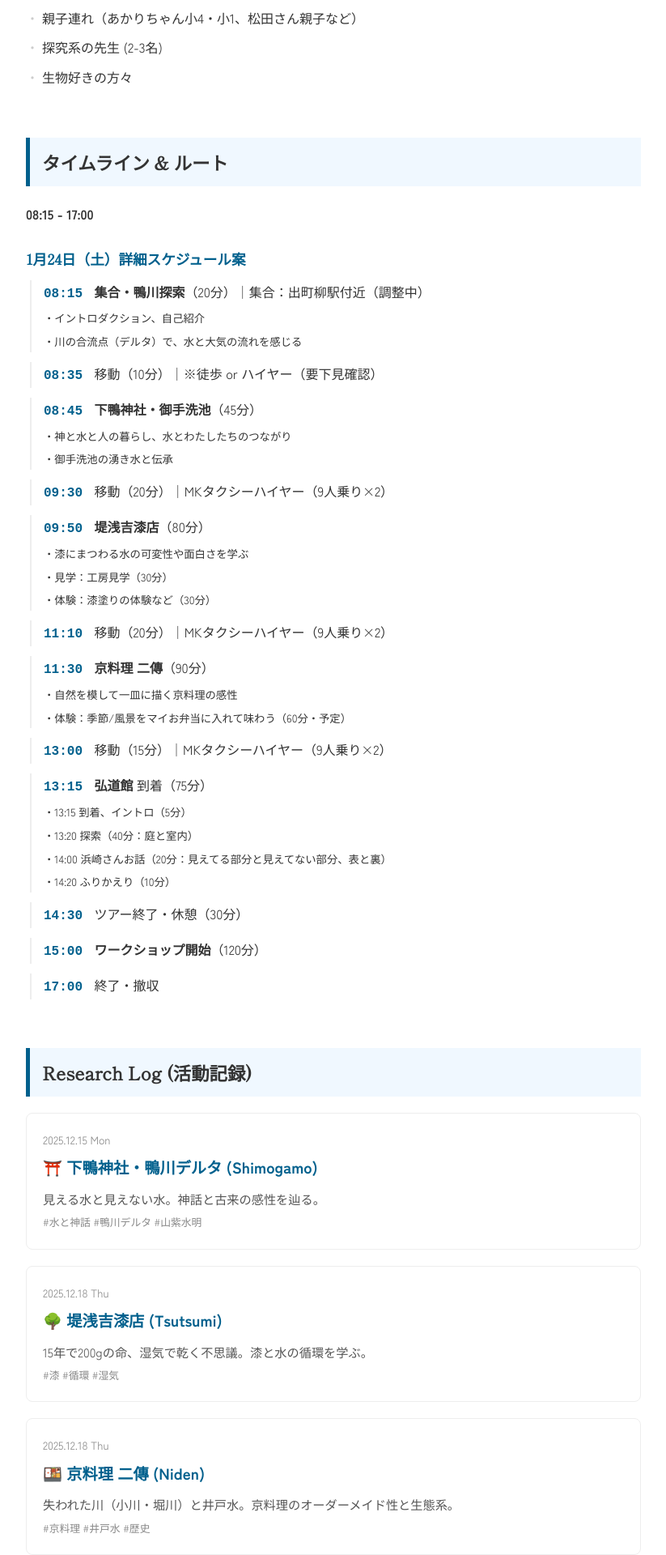
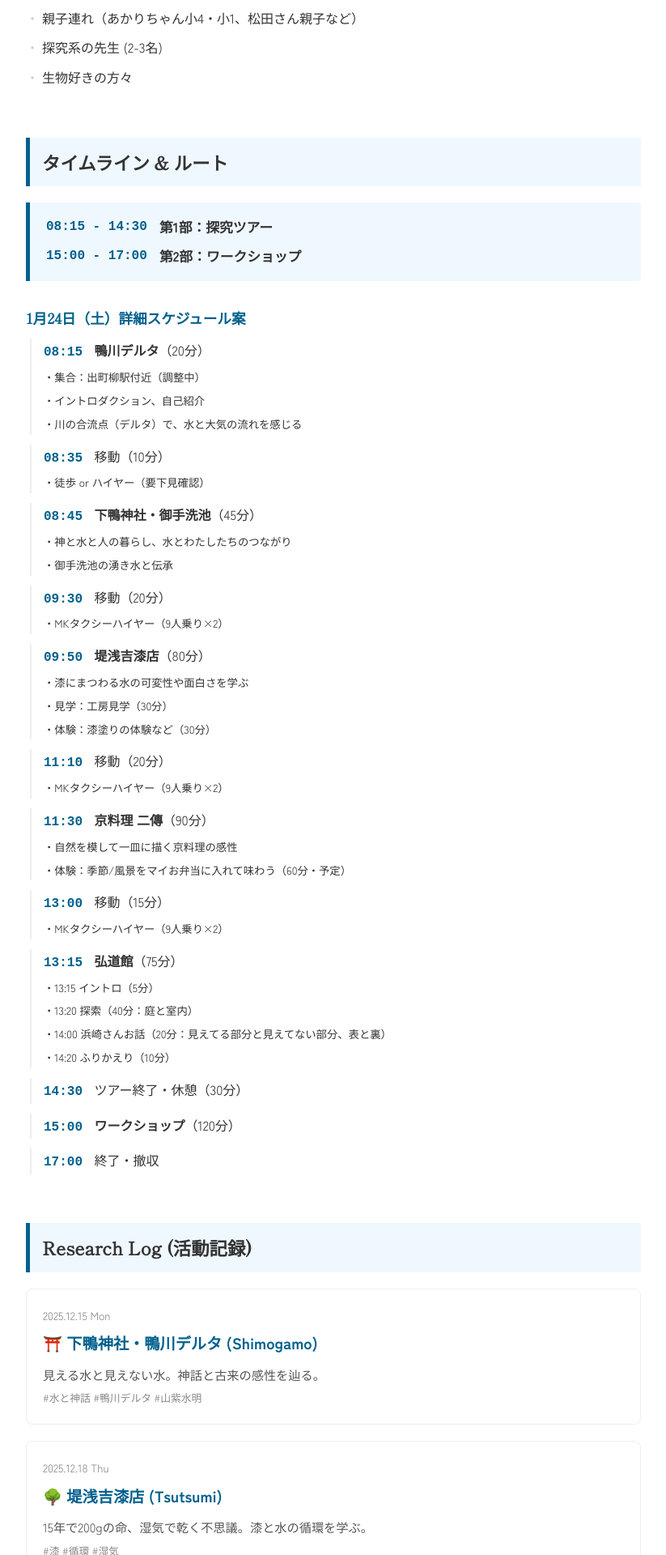
Before and after one commit to REMriaTV/iki-mono, a Jekyll site: the page built from journeys/fukumoto/index.html, in a window 1280 px wide. Shown: the part 622-2542 px from the top of the page at 81% size, without its empty margins (228-1051 px from the left). Built offline with Jekyll 4.4.1, drawn with Linux system fonts in a browser that asks for light colours.

Commit message:
タイムラインを整えたインデックスページ

```diff
--- a/journeys/fukumoto/index.html
+++ b/journeys/fukumoto/index.html
@@ -74,7 +74,36 @@ title: "Fukumoto Lab: 探究と教育の旅"
         color: #ccc;
     }
 
-    /* タイムライン */
+    /* タイムライン概要用のスタイル (New!) */
+    .schedule-summary {
+        background-color: #f0f8ff;
+        border-left: 5px solid #00608d;
+        padding: 15px 20px;
+        margin-bottom: 30px;
+        border-radius: 0 4px 4px 0;
+    }
+    .summary-row {
+        display: flex;
+        align-items: center;
+        margin-bottom: 6px;
+    }
+    .summary-row:last-child {
+        margin-bottom: 0;
+    }
+    .summary-time {
+        font-family: 'Courier New', monospace;
+        font-weight: bold;
+        color: #00608d;
+        margin-right: 15px;
+        min-width: 125px;
+    }
+    .summary-label {
+        font-weight: bold;
+        color: #333;
+        font-size: 1.05rem;
+    }
+
+    /* タイムライン詳細 */
     .timeline-list li {
         margin-bottom: 12px;
         padding-left: 0;
@@ -160,24 +189,43 @@ title: "Fukumoto Lab: 探究と教育の旅"
 
     <div class="lab-section">
         <h2>タイムライン & ルート</h2>
-        <p><strong>08:15 - 17:00</strong></p>
+
+        <div class="schedule-summary">
+            <div class="summary-row">
+                <span class="summary-time">08:15 - 14:30</span>
+                <span class="summary-label">第1部：探究ツアー</span>
+            </div>
+            <div class="summary-row">
+                <span class="summary-time">15:00 - 17:00</span>
+                <span class="summary-label">第2部：ワークショップ</span>
+            </div>
+        </div>
 
         <h3>1月24日（土）詳細スケジュール案</h3>
         <ul class="timeline-list lab-list">
-            <li><span class="time">08:15</span> <strong>集合・鴨川探索</strong>（20分）｜集合：出町柳駅付近（調整中）<br>
+            <li><span class="time">08:15</span> <strong>鴨川デルタ</strong>（20分）<br>
                 <small>
+                ・集合：出町柳駅付近（調整中）<br>
                 ・イントロダクション、自己紹介<br>
                 ・川の合流点（デルタ）で、水と大気の流れを感じる
                 </small>
             </li>
-            <li><span class="time">08:35</span> 移動（10分）｜※徒歩 or ハイヤー（要下見確認）</li>
+
+            <li><span class="time">08:35</span> 移動（10分）<br>
+                <small>・徒歩 or ハイヤー（要下見確認）</small>
+            </li>
+
             <li><span class="time">08:45</span> <strong>下鴨神社・御手洗池</strong>（45分）<br>
                 <small>
                 ・神と水と人の暮らし、水とわたしたちのつながり<br>
                 ・御手洗池の湧き水と伝承
                 </small>
             </li>
-            <li><span class="time">09:30</span> 移動（20分）｜MKタクシーハイヤー（9人乗り×2）</li>
+
+            <li><span class="time">09:30</span> 移動（20分）<br>
+                <small>・MKタクシーハイヤー（9人乗り×2）</small>
+            </li>
+
             <li><span class="time">09:50</span> <strong>堤浅吉漆店</strong>（80分）<br>
                 <small>
                 ・漆にまつわる水の可変性や面白さを学ぶ<br>
@@ -185,24 +233,35 @@ title: "Fukumoto Lab: 探究と教育の旅"
                 ・体験：漆塗りの体験など（30分）
                 </small>
             </li>
-            <li><span class="time">11:10</span> 移動（20分）｜MKタクシーハイヤー（9人乗り×2）</li>
+
+            <li><span class="time">11:10</span> 移動（20分）<br>
+                <small>・MKタクシーハイヤー（9人乗り×2）</small>
+            </li>
+
             <li><span class="time">11:30</span> <strong>京料理 二傳</strong>（90分）<br>
                 <small>
                 ・自然を模して一皿に描く京料理の感性<br>
                 ・体験：季節/風景をマイお弁当に入れて味わう（60分・予定）
                 </small>
             </li>
-            <li><span class="time">13:00</span> 移動（15分）｜MKタクシーハイヤー（9人乗り×2）</li>
-            <li><span class="time">13:15</span> <strong>弘道館</strong> 到着（75分）<br>
+
+            <li><span class="time">13:00</span> 移動（15分）<br>
+                <small>・MKタクシーハイヤー（9人乗り×2）</small>
+            </li>
+
+            <li><span class="time">13:15</span> <strong>弘道館</strong>（75分）<br>
                 <small>
-                ・13:15 到着、イントロ（5分）<br>
+                ・13:15 イントロ（5分）<br>
                 ・13:20 探索（40分：庭と室内）<br>
                 ・14:00 浜崎さんお話（20分：見えてる部分と見えてない部分、表と裏）<br>
                 ・14:20 ふりかえり（10分）
                 </small>
             </li>
+
             <li><span class="time">14:30</span> ツアー終了・休憩（30分）</li>
-            <li><span class="time">15:00</span> <strong>ワークショップ開始</strong>（120分）</li>
+
+            <li><span class="time">15:00</span> <strong>ワークショップ</strong>（120分）</li>
+
             <li><span class="time">17:00</span> 終了・撤収</li>
         </ul>
     </div>
```
